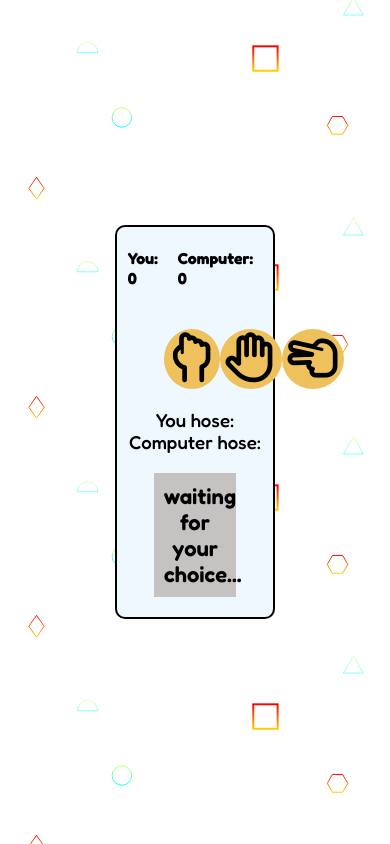
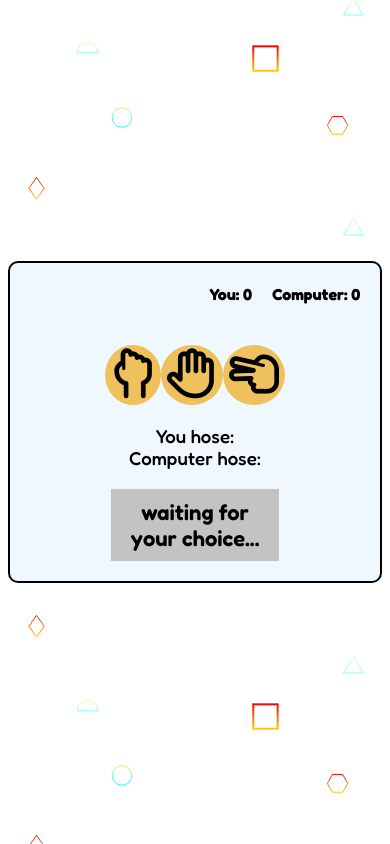
Before and after one commit to GrzeCHu-a11y/ts-rock-paper-scrissors-game, a website: page index.html in a window 390 px wide. Drawn offline with Linux system fonts and the light colour scheme.

Commit message:
added mobile optymalization

```diff
--- a/package.json
+++ b/package.json
@@ -4,7 +4,7 @@
   "description": "ts",
   "main": "index.js",
   "scripts": {
-    "compile": "tsc --watch"
+    "compile": "tsc"
   },
   "author": "GG",
   "license": "ISC"
--- a/style.css
+++ b/style.css
@@ -7,8 +7,6 @@ html, h3, h2, h1 {
 
 body {
     font-family: "Fredoka", sans-serif;
-    /* background: rgb(253,127,29);
-    background: radial-gradient(circle, rgba(253,127,29,1) 0%, rgba(252,176,69,1) 100%); */
     background-image: url("src/images/scattered-forcefields.svg");
     background-position: center;
     box-sizing: border-box;
@@ -26,6 +24,14 @@ main {
     background-color: aliceblue;
     border: 2px solid black;
     border-radius: 10px;
+}
+
+/* mobile */
+
+@media (max-width: 1000px) {
+    main {
+        width: 95vw;
+    }
 }
 
 .wrapper {
@@ -52,6 +58,14 @@ main {
     display: flex;
     flex-direction: row;
     justify-content: space-between;
+}
+
+/* mobile */
+
+@media (max-width: 1000px) {
+    .items-container{
+        width: auto;
+    }
 }
 
 .item {
```
